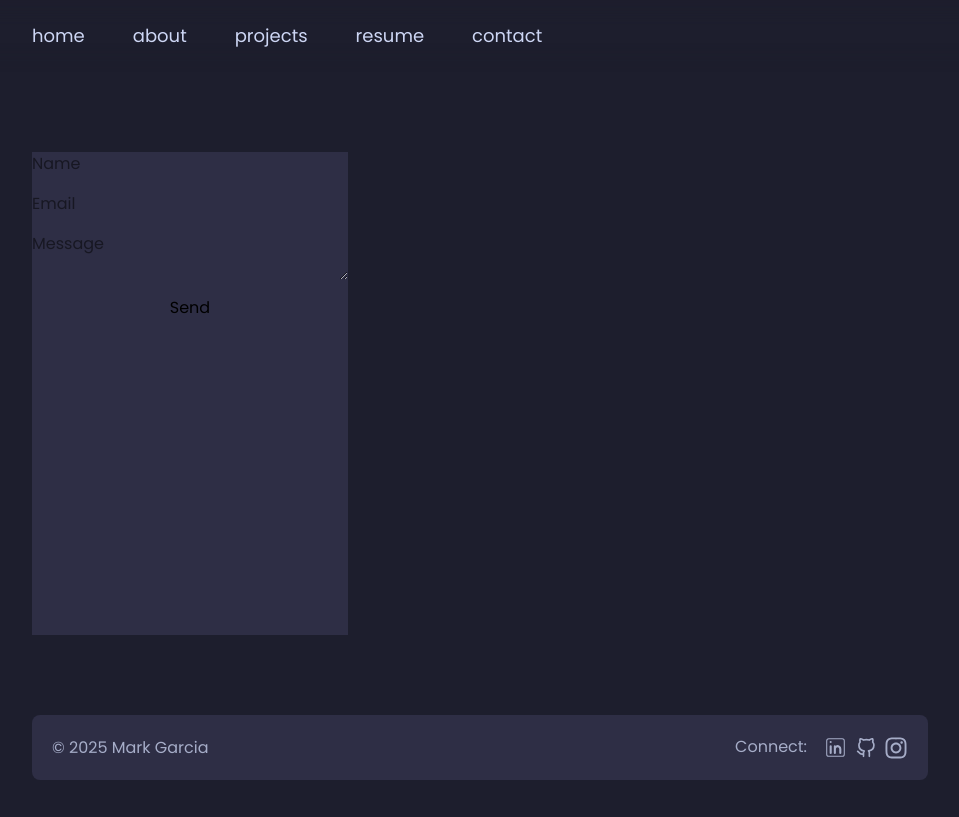
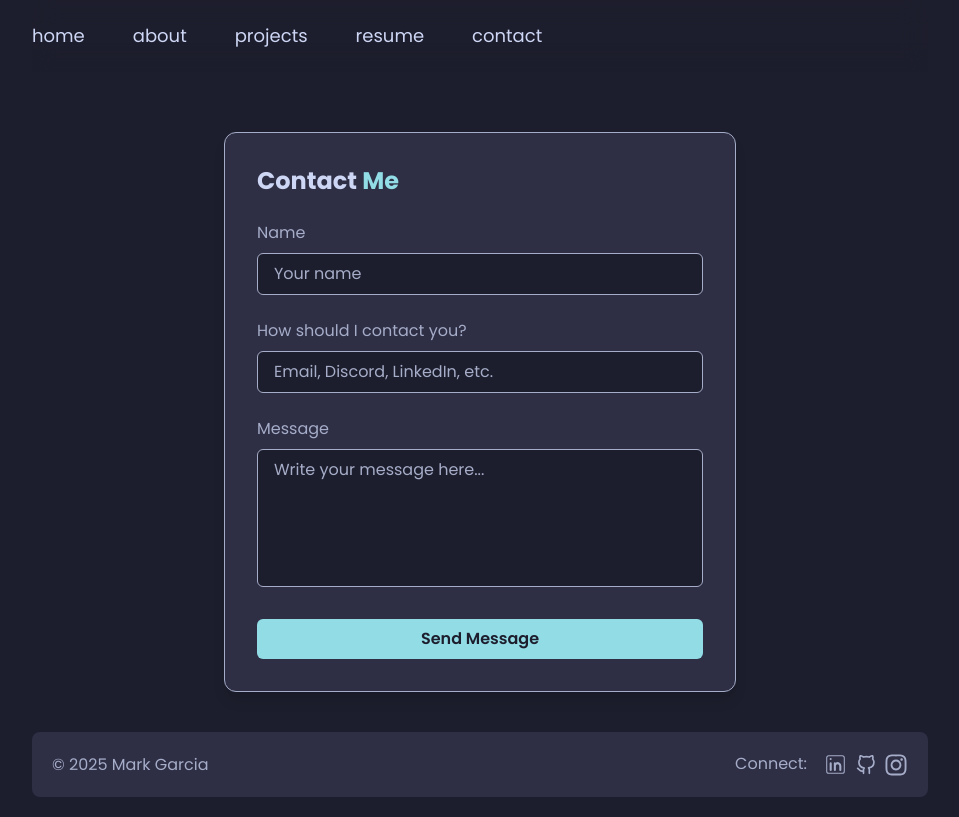
Before and after one commit to MarkRyanGarcia/portfolio, a React (Vite) app: page /contact in a window 1280 px wide. Shown: the whole page, without its empty margins (160-1119 px from the left). Built offline with nearby package versions, Linux system fonts and the light colour scheme.

Commit message:
add contact page, fix navbar margin logic

```diff
--- a/src/App.tsx
+++ b/src/App.tsx
@@ -11,8 +11,13 @@ export default function App() {
     return (
         <TooltipProvider>
             <Router>
+                {/* 1. This wrapper ensures the content always fills at least the full screen */}
+                <div className="flex flex-col min-h-screen max-w-4xl mx-auto">
+
                     <Navbar />
-                <div className='flex max-w-4xl mx-auto m-5 min-h-[calc(100vh-197px)] px-5 md:px-0 md:py-15'>
+
+                    {/* 2. This container grows to fill all space between Navbar and Footer */}
+                    <main className='grow max-w-4xl mx-auto w-full px-5 md:px-0 pt-5 md:pt-15'>
                         <Routes>
                             <Route path="/" element={<Home />} />
                             <Route path="/about" element={<About />} />
@@ -20,13 +25,14 @@ export default function App() {
                             <Route path="/contact" element={<Contact />} />
                             <Route path="resume" Component={() => {
                                 window.location.href = 'https://docs.google.com/viewerng/viewer?url=https://raw.githubusercontent.com/MarkRyanGarcia/Resume/main/Mark_Garcia_Resume.pdf';
-                            return null
+                                return null;
                             }} />
                         </Routes>
+                    </main>
+
+                    <Footer />
                 </div>
-                <Footer />
             </Router>
         </TooltipProvider>
-
     );
 }
--- a/src/components/Footer.tsx
+++ b/src/components/Footer.tsx
@@ -5,7 +5,7 @@ import { FaInstagram } from "react-icons/fa";
 
 export default function Footer() {
     return (
-        <div className='flex justify-between max-w-4xl mx-auto p-5 mb-0 md:mb-5 bg-base-2 text-secondary md:rounded-lg'>
+        <div className='flex justify-between w-full mx-auto p-5 sm:mb-5 mt-10 bg-base-2 text-secondary md:rounded-lg'>
             <p className="self-center">
                 © {new Date().getFullYear()} Mark Garcia
             </p>
--- a/src/components/about/AboutBio.tsx
+++ b/src/components/about/AboutBio.tsx
@@ -29,7 +29,7 @@ export default function AboutBio() {
                 <TooltipText
                     id="valorant rank"
                     label="Valorant"
-                    tooltip="Ranked Top 0.1% in NA"
+                    tooltip="Top 0.1% in NA"
                 />
                 , going out with friends, and eating lots and lots of Mexican food.
             </p>
--- a/src/pages/About.tsx
+++ b/src/pages/About.tsx
@@ -2,13 +2,11 @@ import Intro from "../components/about/Intro";
 
 export default function About() {
     return (
-        <div className="space-y-16 md:space-y-20">
-            <div className="flex flex-col space-y-5">
-                <h2 className="text-primary text-3xl font-bold">
-                    About <span className="text-tertiary">Me</span>
-                </h2>
-                <Intro />
-            </div>
+        <div className="flex flex-col">
+            <h2 className="text-primary text-3xl font-bold mb-5">
+                About <span className="text-tertiary">Me</span>
+            </h2>
+            <Intro />
         </div>
     )
 }
--- a/src/pages/Contact.tsx
+++ b/src/pages/Contact.tsx
@@ -7,14 +7,14 @@ export default function Contact() {
 
         const data = {
             name: formData.get("name") as string,
-        email: formData.get("email") as string,
-        message: formData.get("message") as string
+            contact: formData.get("contact") as string,
+            message: formData.get("message") as string,
         };
 
         await fetch("/api/contact", {
             method: "POST",
             headers: { "Content-Type": "application/json" },
-        body: JSON.stringify(data)
+            body: JSON.stringify(data),
         });
 
         alert("Message sent!");
@@ -22,11 +22,53 @@ export default function Contact() {
     }
 
     return (
-      <form onSubmit={submitForm} className="flex flex-col gap-4 max-w-md bg-base-2">
-        <input name="name" placeholder="Name" required />
-        <input name="email" placeholder="Email" required />
-        <textarea name="message" placeholder="Message" required />
-        <button type="submit">Send</button>
+        <div className="flex justify-center w-full pt-10 md:pt-0">
+            <form
+                onSubmit={submitForm}
+                className="flex w-full max-w-lg flex-col gap-6 rounded-xl border border-secondary bg-base-2 p-8 shadow-lg"
+            >
+                <h2 className="text-2xl font-bold text-primary">
+                    Contact <span className="text-tertiary">Me</span>
+                </h2>
+
+                <div className="flex flex-col gap-2">
+                    <label className="text-secondary">Name</label>
+                    <input
+                        name="name"
+                        placeholder="Your name"
+                        required
+                        className="rounded-md border border-secondary bg-base px-4 py-2 text-primary placeholder:text-secondary focus:border-tertiary focus:outline-none"
+                    />
+                </div>
+
+                <div className="flex flex-col gap-2">
+                    <label className="text-secondary">How should I contact you?</label>
+                    <input
+                        name="contact"
+                        placeholder="Email, Discord, LinkedIn, etc."
+                        required
+                        className="rounded-md border border-secondary bg-base px-4 py-2 text-primary placeholder:text-secondary focus:border-tertiary focus:outline-none"
+                    />
+                </div>
+
+                <div className="flex flex-col gap-2">
+                    <label className="text-secondary">Message</label>
+                    <textarea
+                        name="message"
+                        placeholder="Write your message here..."
+                        rows={5}
+                        required
+                        className="resize-none rounded-md border border-secondary bg-base px-4 py-2 text-primary placeholder:text-secondary focus:border-tertiary focus:outline-none"
+                    />
+                </div>
+
+                <button
+                    type="submit"
+                    className="mt-2 rounded-md bg-tertiary px-6 py-2 font-semibold text-base transition-colors duration-300 ease-in-out hover:bg-primary"
+                >
+                    Send Message
+                </button>
             </form>
+        </div>
     );
 }
```
Lines whose indentation alone changed are shown as unchanged.
